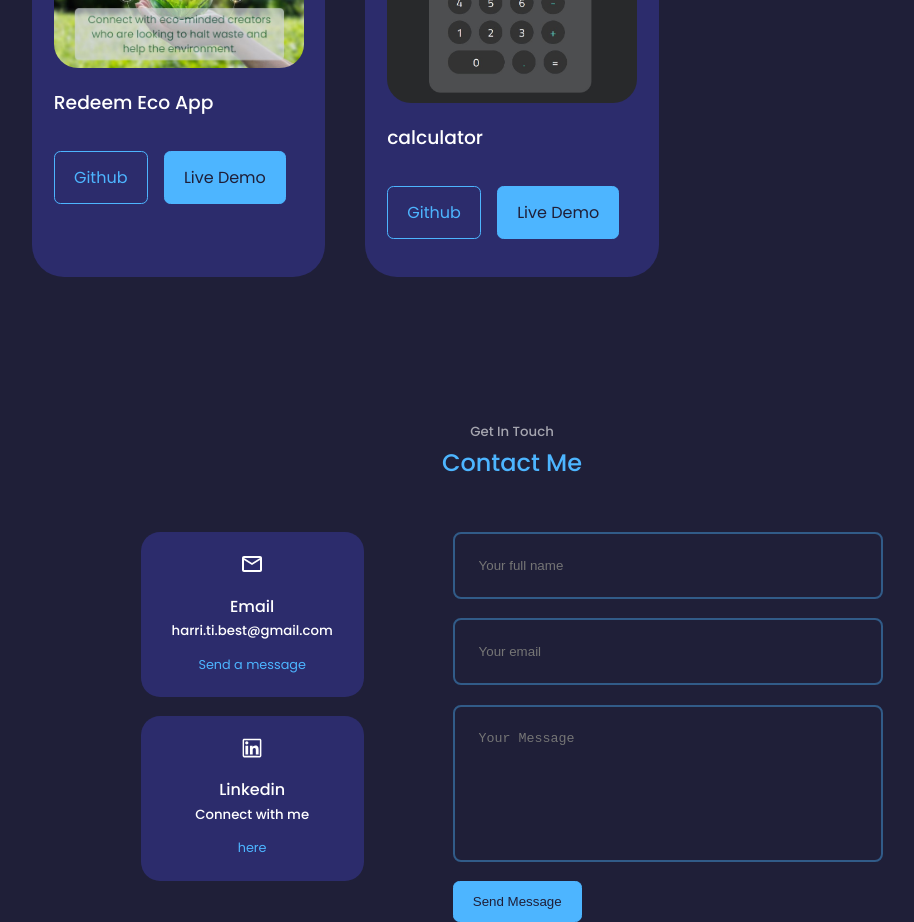
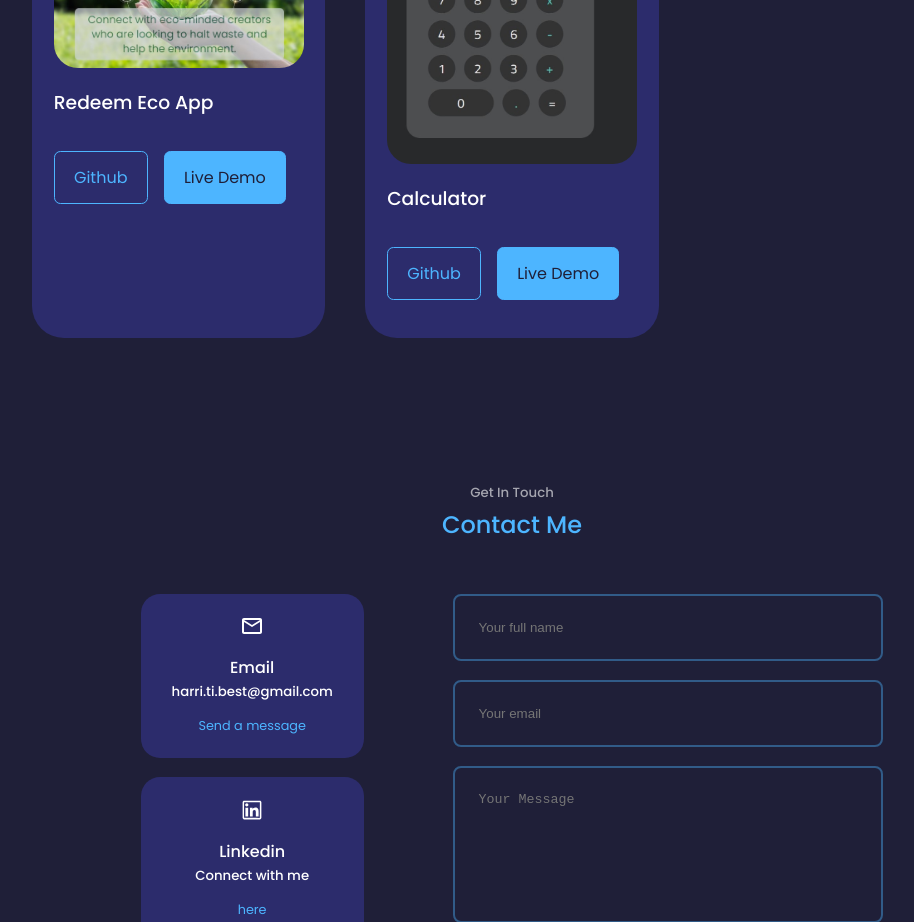
Before and after one commit to HairiBeast/portfolio, a React (Create React App) app: page / in a window 1280 px wide. Shown: the part 1660-2582 px from the top of the page, without its empty margins (128-1042 px from the left). Built offline with nearby package versions, Linux system fonts and the light colour scheme.

Commit message:
added new image of calc with 4:5 ratio

```diff
--- a/src/components/portfolio/Portfolio.jsx
+++ b/src/components/portfolio/Portfolio.jsx
@@ -15,7 +15,7 @@ const data = [
   {
     id: 2,
     image: IMG2,
-    title: "calculator",
+    title: "Calculator",
     github: "https://github.com/HairiBeast/Calculator",
     demo: "https://6324f2ff2139ab39ed8d36d2--super-kitsune-d54a55.netlify.app/",
   },
```
Also changed, not shown: src/assets/calculator.jpg.
